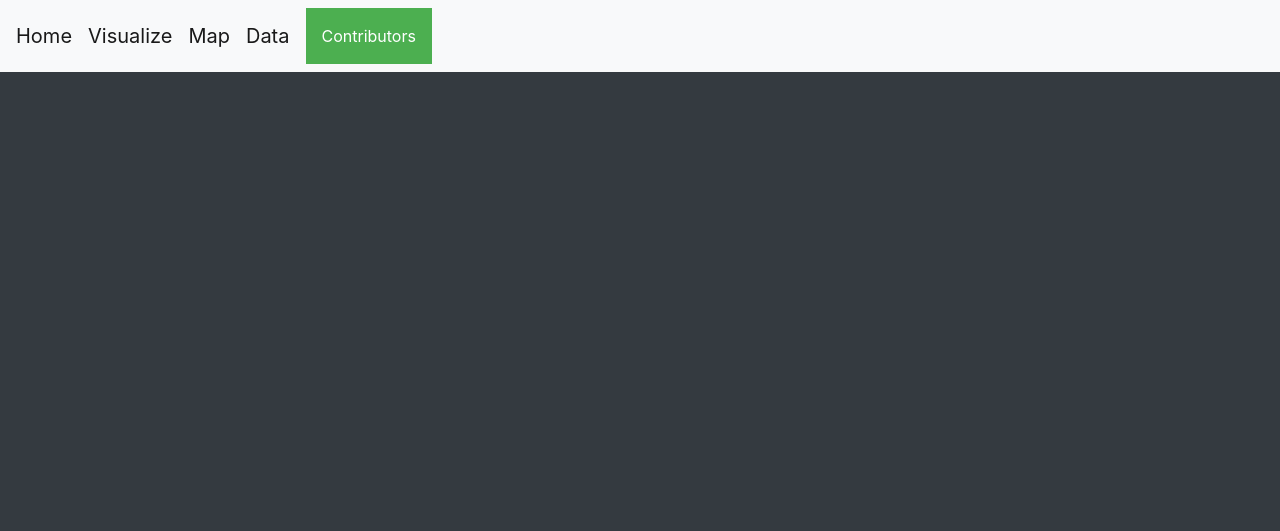
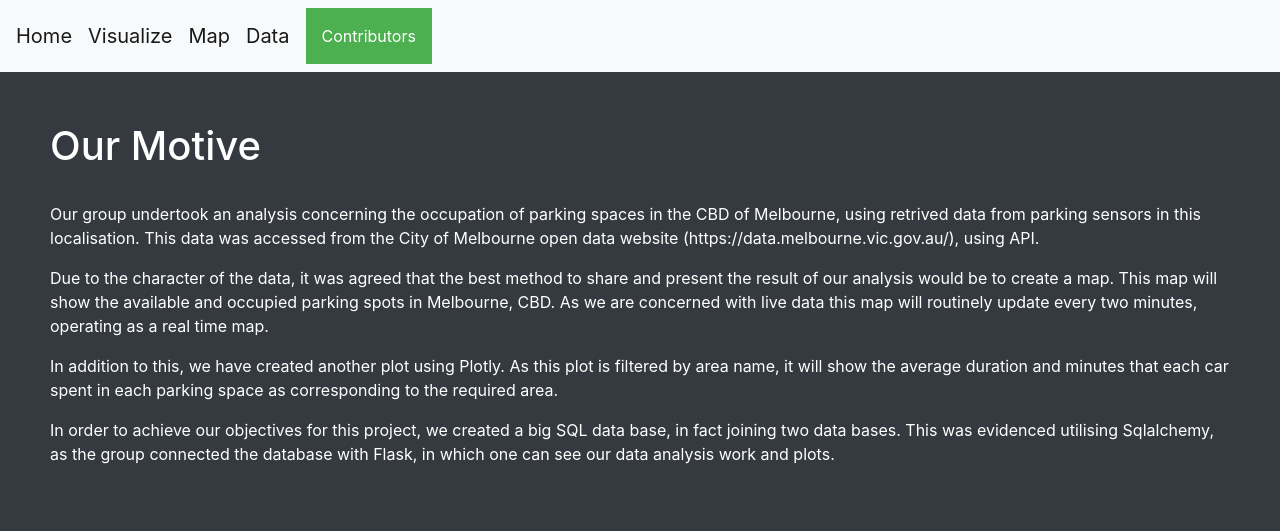
Before and after one commit to Rishi0406/project_2, a Flask app: page / in a window 1280 px wide. Shown: the top 531 px of the page. Run offline with Flask 2, Linux system fonts and the light colour scheme; some libraries are stand-ins or nearby versions.

Commit message:
Update index.html
update landing page with summary

```diff
--- a/templates/index.html
+++ b/templates/index.html
@@ -4,6 +4,7 @@
     <meta charset="utf-8">
     <title>Home</title>
     <meta name="viewport" content="width=device-width, initial-scale=1, shrink-to-fit=no">
+    <script src="https://d3js.org/d3.v5.min.js"></script>
     <style>
       .dropbtn {
         background-color: #4CAF50;
@@ -30,6 +31,11 @@
         text-decoration: none;
         display: block;
       }
+      .about-section {
+        padding: 50px;
+        text-align: left;
+        color: white;
+      }
       .dropdown-content a:hover {background-color: #ddd;}
 
       .dropdown:hover .dropdown-content {display: block;}
@@ -42,7 +48,7 @@
 
 <body class="bg-dark">
     <nav class="navbar navbar-expand-lg navbar-light bg-light">
-        <a class="navbar-brand" href="home.html">Home</a>
+        <a class="navbar-brand" href="index.html">Home</a>
         <button class="navbar-toggler" type="button" data-toggle="collapse" data-target="#navbarNavDropdown" aria-controls="navbarNavDropdown" aria-expanded="false" aria-label="Toggle navigation">
           <span class="navbar-toggler-icon"></span>
         </button>
@@ -70,5 +76,12 @@
           </div>
         </div>
     </nav>
+    <div class="about-section">
+    <h1>Our Motive</h1><br>
+    <p>Our group undertook an analysis concerning the occupation of parking spaces in the CBD of Melbourne, using retrived data from parking sensors in this localisation. This data was accessed from the City of Melbourne open data website (https://data.melbourne.vic.gov.au/), using API.</p>
+    <p>Due to the character of the data, it was agreed that the best method to share and present the result of our analysis would be to create a map.  This map will show the available and occupied parking spots in Melbourne, CBD. As we are concerned with live data this map will routinely update every two minutes, operating as a real time map.</p>
+    <p>In addition to this, we have created another plot using Plotly. As this plot is filtered by area name, it will show the average duration and minutes that each car spent in each parking space as corresponding to the required area.</p>
+    <p>In order to achieve our objectives for this project, we created a big SQL data base, in fact joining two data bases. This was evidenced utilising Sqlalchemy, as the group connected the database with Flask, in which one can see our data analysis work and plots.</p>
+  </div>
 </body>
 </html>
```
